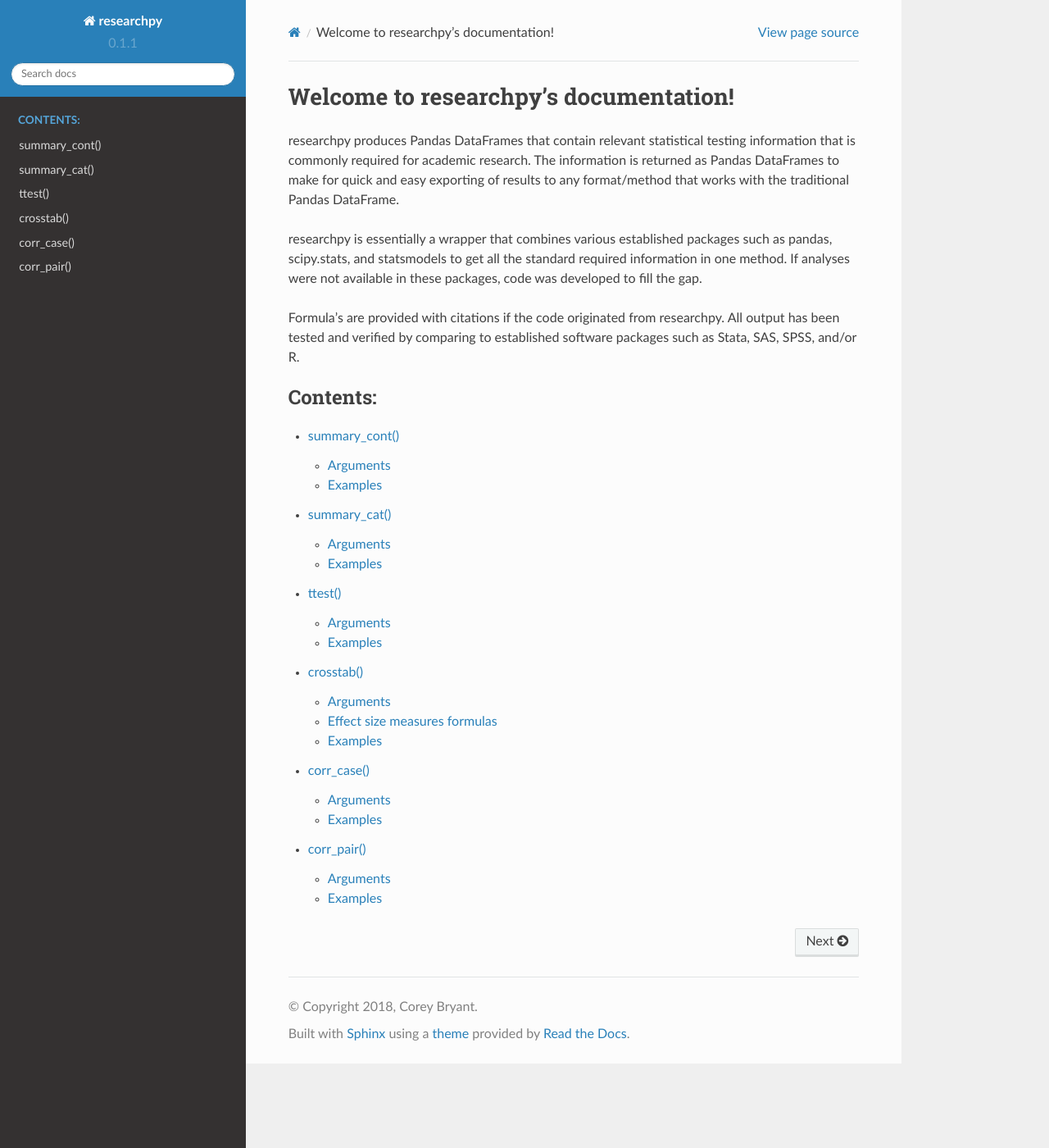
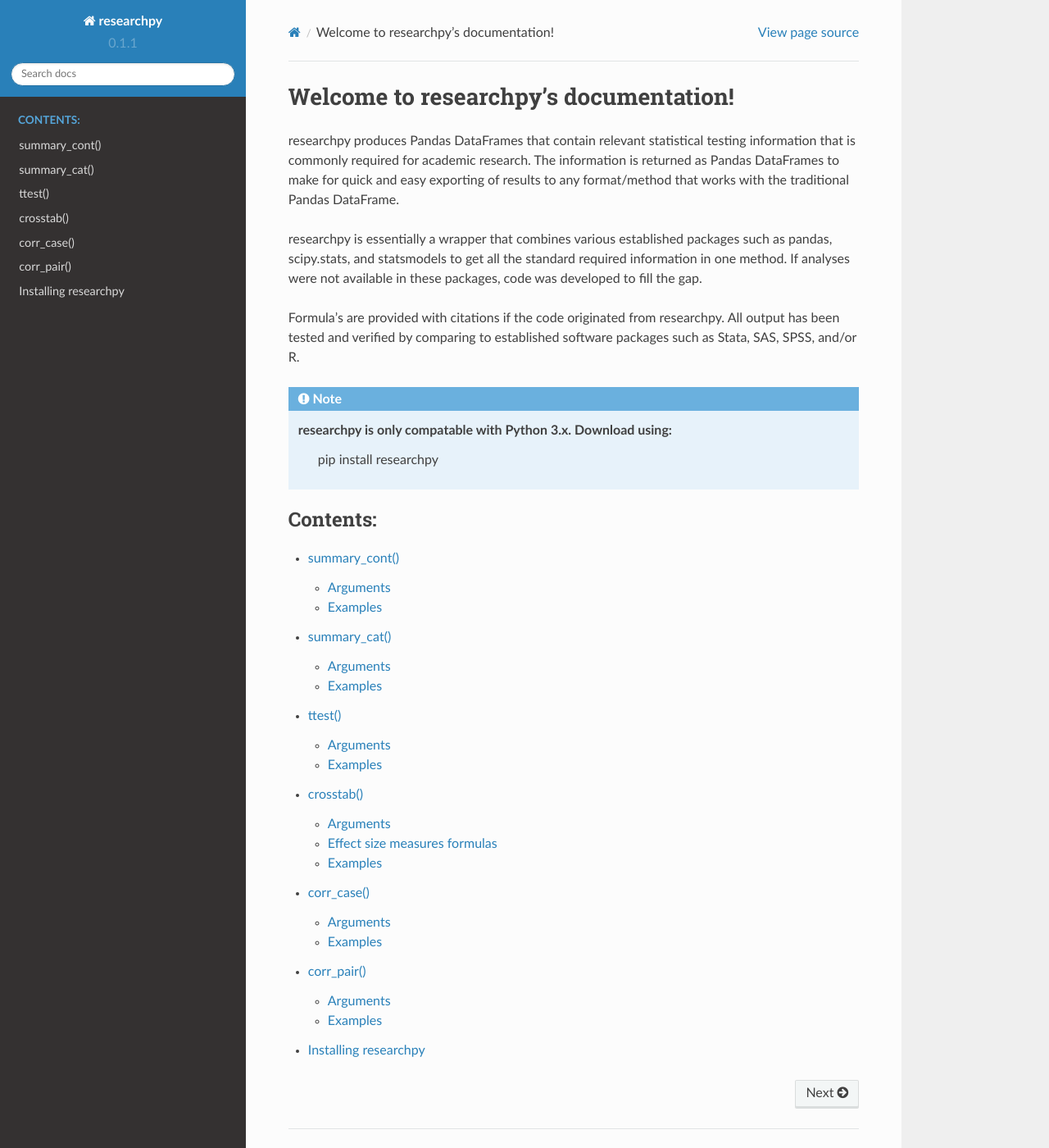
Before and after one commit to researchpy/documentation, a Sphinx documentation site: the page built from source/index.rst, in a window 1280 px wide and 1400 px high. Shown: the whole window at 82% size. Built offline with Sphinx 7.4.7 and the Read the Docs theme 2.0.0, drawn with Linux system fonts in a browser that asks for light colours.

Commit message:
Add files via upload

```diff
--- a/source/index.rst
+++ b/source/index.rst
@@ -20,6 +20,11 @@
 All output has been tested and verified by comparing to established software
 packages such as Stata, SAS, SPSS, and/or R.
 
+.. note::
+
+  researchpy is only compatable with Python 3.x. Download using:
+    pip install researchpy
+
 
 .. toctree::
    :maxdepth: 2
@@ -31,7 +36,7 @@
    crosstab_documentation
    corr_case_documentation
    corr_pair_documentation
-
+   install
 
 .. Indices and tables
 .. ==================
```
Also changed, not shown: source/install.rst (added, +11 -0 lines).
